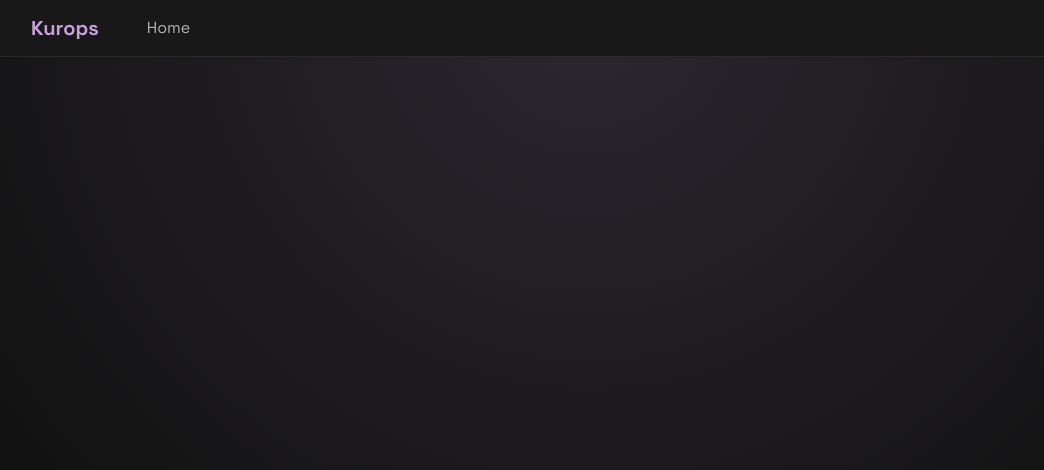
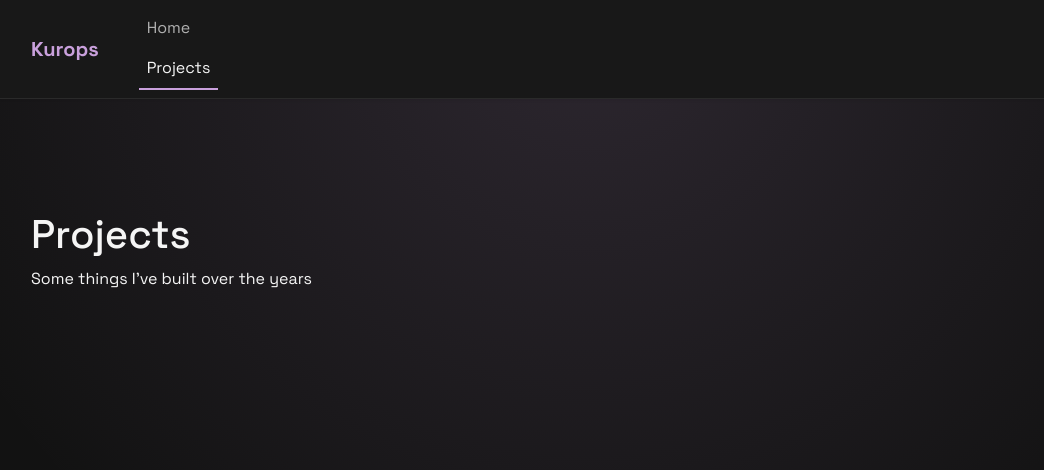
Before and after one commit to kuchekalikurosh/kuchekalikurosh.github.io, a React (Vite) app: page /projects in a window 1280 px wide. Before the commit this address had no page. Shown: the top 470 px of the page, without its empty margins (51-1095 px from the left). Built offline with nearby package versions, Linux system fonts and the light colour scheme.

Commit message:
new projects page

```diff
--- a/src/App.jsx
+++ b/src/App.jsx
@@ -1,6 +1,7 @@
 import { BrowserRouter, Routes, Route } from 'react-router-dom'
 
 import Home from './pages/Home'
+import Projects from './pages/Projects'
 
 import Navbar from './components/Navbar'
 
@@ -12,6 +13,7 @@ function App() {
 
       <Routes>
         <Route path="/" element={<Home />} />
+        <Route path="/projects" element={<Projects />} />
       </Routes>
 
     </BrowserRouter>
--- a/src/components/Navbar.jsx
+++ b/src/components/Navbar.jsx
@@ -13,6 +13,7 @@ function Navbar() {
                 <ul className="navbar-nav d-flex flex-row gap-3 mb-0">
                     <li className="nav-item">
                         <NavLink className={({ isActive }) => isActive ? "nav-link custom-link active-link" : "nav-link custom-link"} to="/" end>Home</NavLink>
+                        <NavLink className={({ isActive }) => isActive ? "nav-link custom-link active-link" : "nav-link custom-link"} to="/projects" end>Projects</NavLink>
                     </li>
                 </ul>
             </div>
--- /dev/null
+++ b/src/pages/Projects.jsx
@@ -0,0 +1,10 @@
+function Projects() {
+    return (
+        <main className="container page-section">
+            <h1>Projects</h1>
+            <p>Some things I've built over the years</p>
+        </main>
+    )
+}
+
+export default Projects
```
